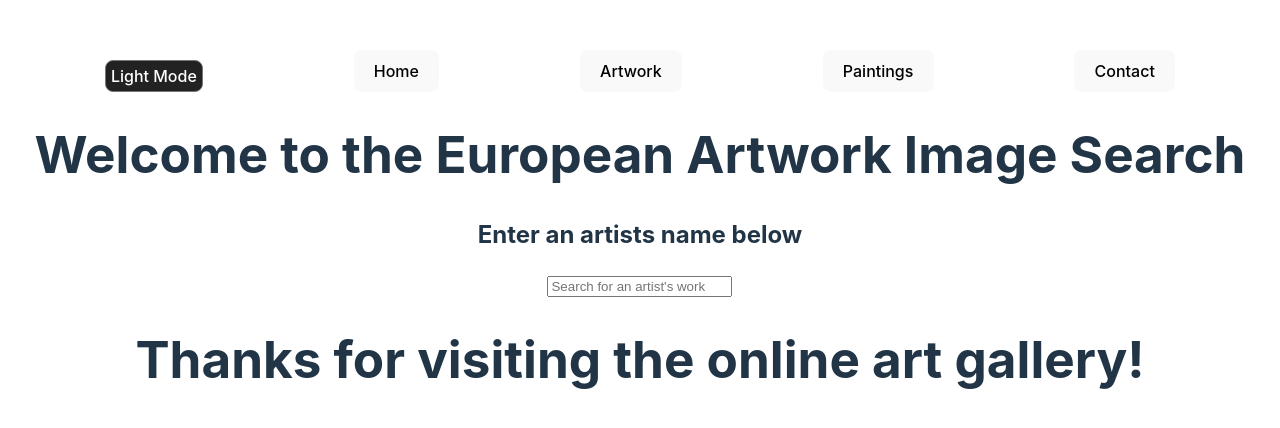
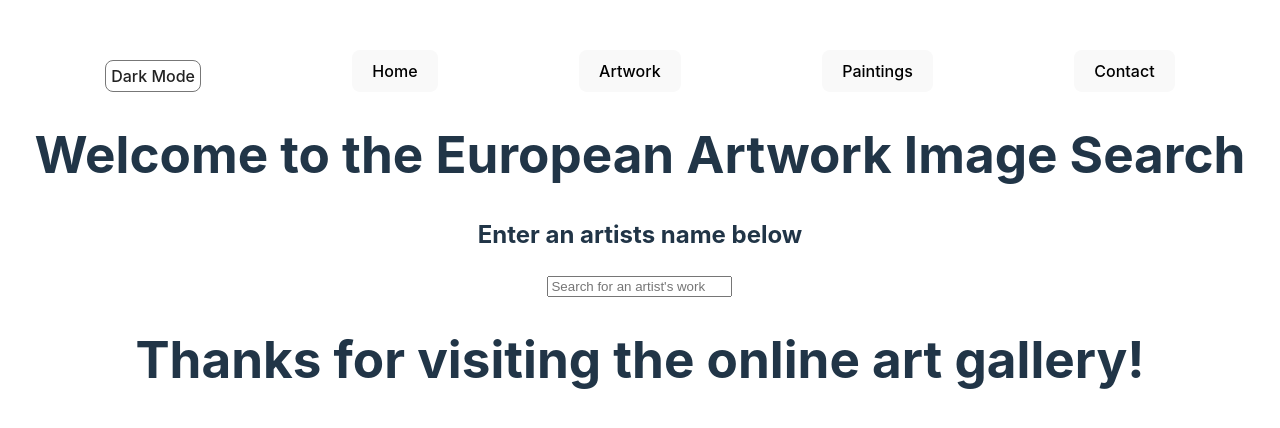
Before and after one commit to ktkelly11/SBA7, a React (Vite) app: page / in a window 1280 px wide. Shown: the part 164-592 px from the top of the page. Built offline with nearby package versions, Linux system fonts and the light colour scheme; no server answers.

Commit message:
Trying to add useReducer

```diff
--- a/src/components/NavBar.jsx
+++ b/src/components/NavBar.jsx
@@ -4,7 +4,7 @@ import Button from "./Button.jsx";
 import { ThemeContext } from "../context/ThemeContext.js";
 
 function Navbar() {
-  const [theme, setTheme] = useState("dark");
+  const [theme, setTheme] = useState("light");
 
   useEffect(() => {
     const themeLocal = localStorage.getItem("theme");
--- /dev/null
+++ b/src/utils/reducerFn.jsx
@@ -0,0 +1 @@
+import { useReducer } from "react";
```
